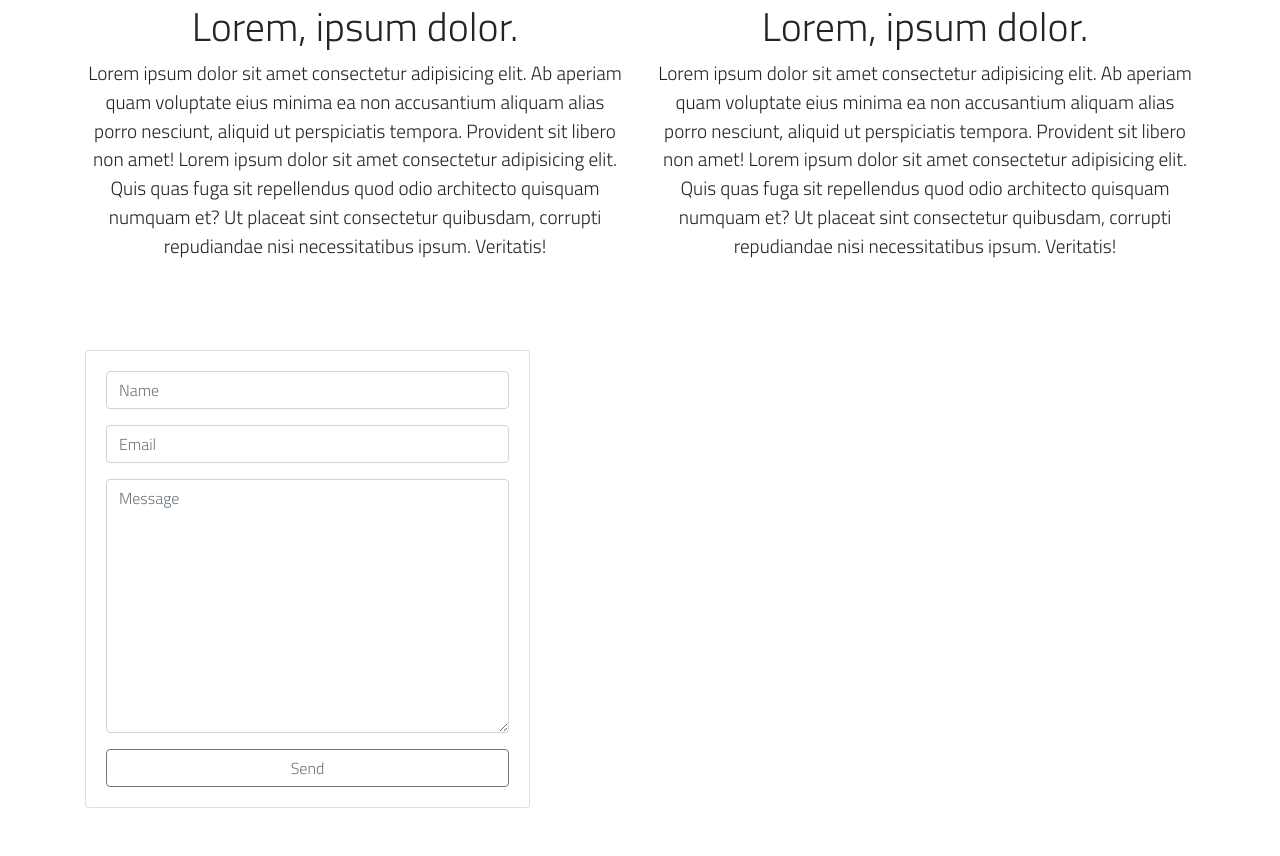
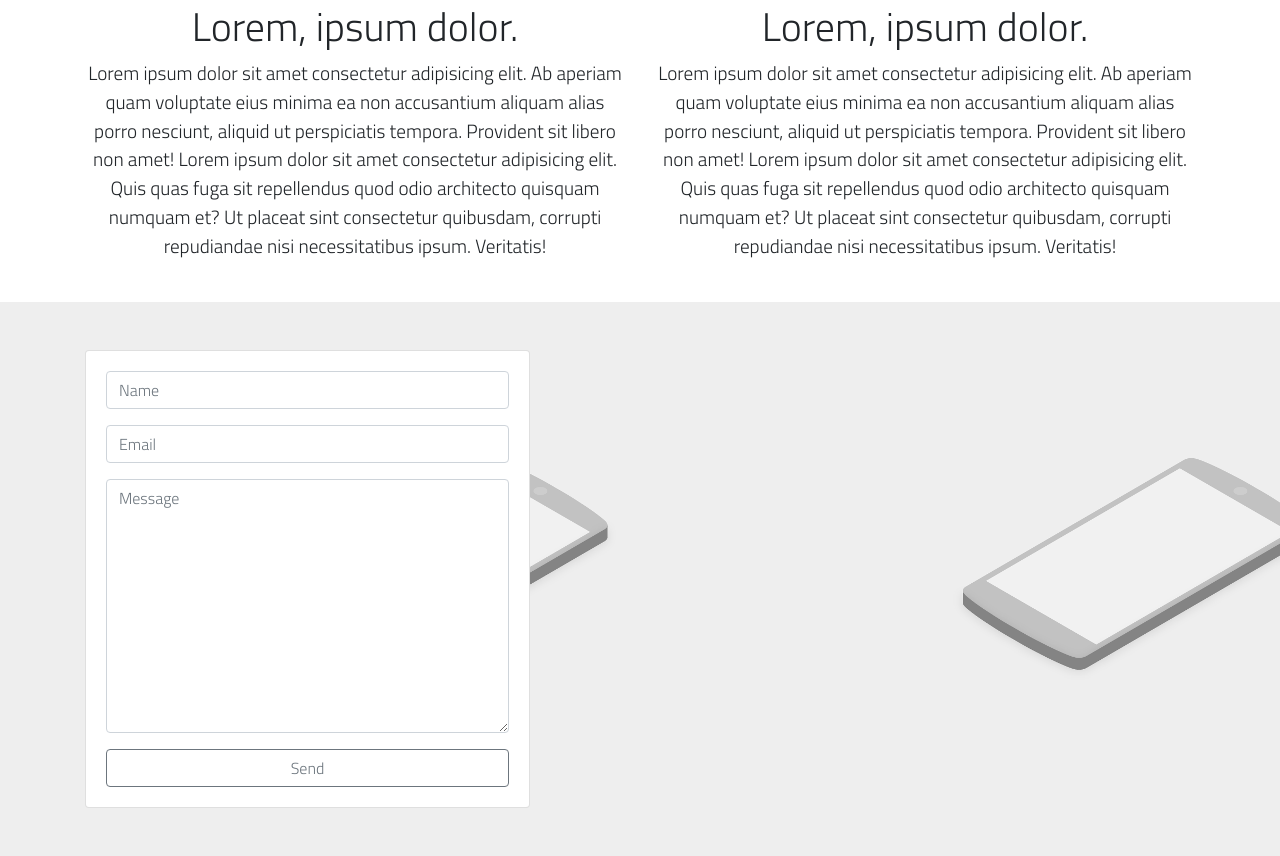
Before and after one commit to pablodinis/bootstrap-Web, a plain HTML site: page index.html in a window 1280 px wide. Shown: the part 1406-2262 px from the top of the page. Drawn offline with nearby package versions, Linux system fonts and the light colour scheme.

Commit message:
Update style.css

```diff
--- a/css/style.css
+++ b/css/style.css
@@ -21,5 +21,5 @@ header{
 }
 
 footer{
-    background-image: url(img/smartphones.png);
+    background-image: url(../img/smartphones.png);
 }
```
